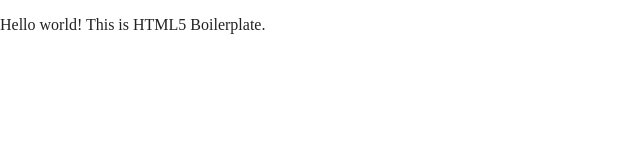
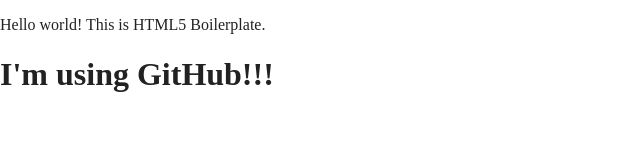
Before and after one commit to cwoong2park/cwoong2park.github.io-webcartography, a website built with Parcel: page index.html in a window 1280 px wide. Shown: the whole page, without its empty margins (0-640 px from the left). Built offline with nearby package versions, Linux system fonts and the light colour scheme.

Commit message:
1st Edition
Added one line from Boilerplate

```diff
--- a/index.html
+++ b/index.html
@@ -26,6 +26,7 @@
 
   <!-- Add your site or application content here -->
   <p>Hello world! This is HTML5 Boilerplate.</p>
+  <h1>I'm using GitHub!!!</h1>
   <script src="js/vendor/modernizr-3.11.2.min.js"></script>
   <script src="js/plugins.js"></script>
   <script src="js/main.js"></script>
```
